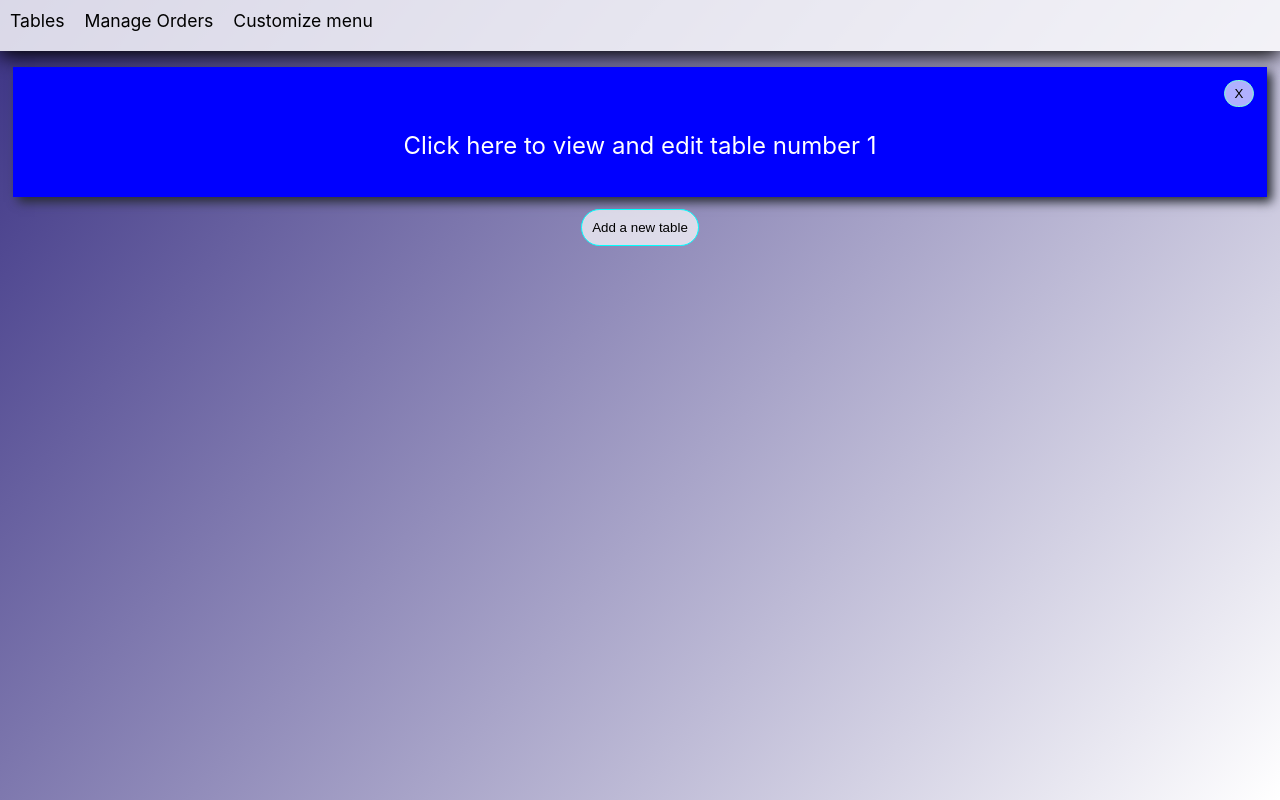
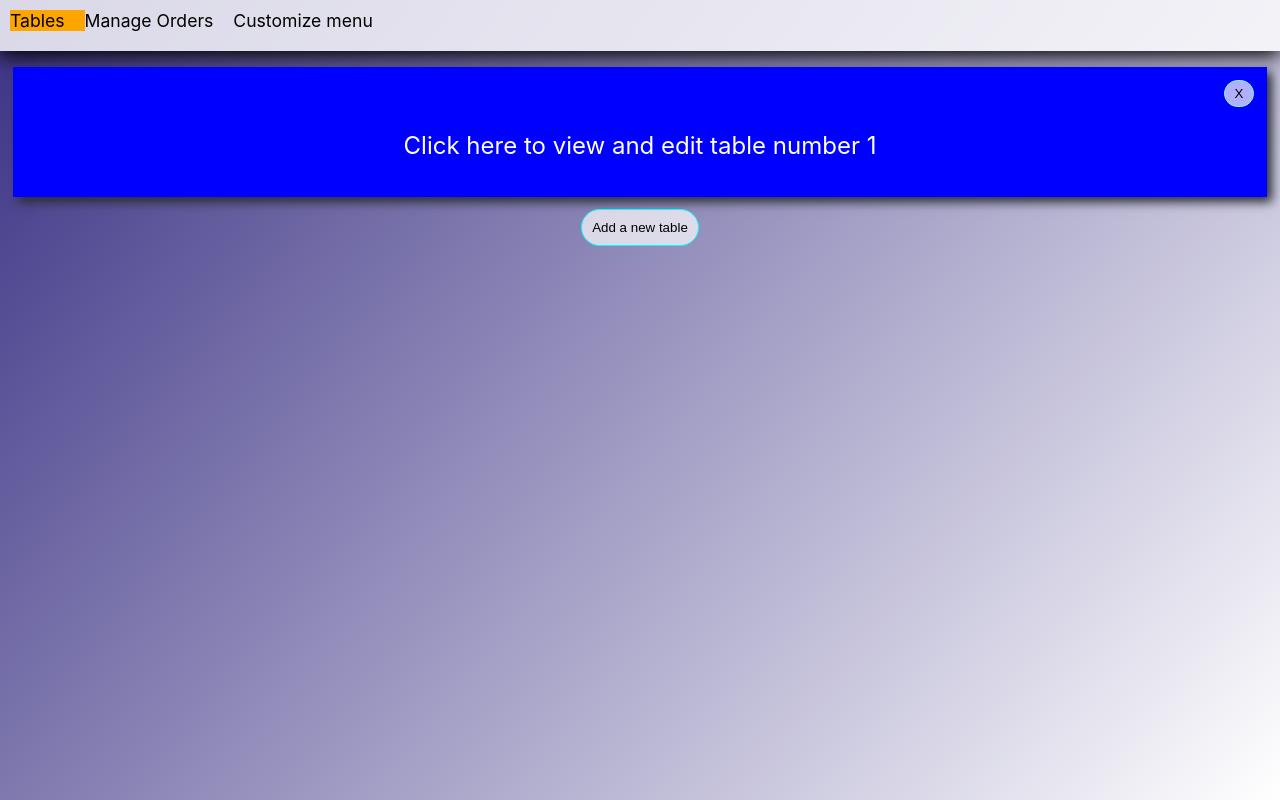
Before and after one commit to catsmonster/Restaurant-app, a React (Create React App) app: page / in a window 1280 px wide. Built offline with nearby package versions, Linux system fonts and the light colour scheme.

Commit message:
added nav active state to navigation

```diff
--- a/src/components/Navigation/Navigation.css
+++ b/src/components/Navigation/Navigation.css
@@ -13,3 +13,7 @@
     cursor: pointer;
     user-select: none;
 }
+
+.navActive {
+    background-color: orange;
+}
--- a/src/components/Navigation/Navigation.js
+++ b/src/components/Navigation/Navigation.js
@@ -1,12 +1,13 @@
 import React from 'react';
 import './Navigation.css';
 
-const Navigation = ({setPath, resetCategoriesState}) => {
+const Navigation = ({setPath, resetCategoriesState, setNavActive, navActive}) => {
+
     return (
             <ul className='NavUl'>
-                <li className='NavLi' onClick={()=> {setPath('tables'); resetCategoriesState();}}>Tables</li>
-                <li className='NavLi' onClick={()=> {setPath('Statistics'); resetCategoriesState();}}>Manage Orders</li>
-                <li className='NavLi' onClick={()=> {setPath('customize'); resetCategoriesState();}}>Customize menu</li>
+                <li className={`NavLi ${navActive===0 ? 'navActive' : ''}`} onClick={()=> {setPath('tables'); resetCategoriesState(); setNavActive(0);}}>Tables</li>
+                <li className={`NavLi ${navActive===1 ? 'navActive' : ''}`} onClick={()=> {setPath('Statistics'); resetCategoriesState(); setNavActive(1);}}>Manage Orders</li>
+                <li className={`NavLi ${navActive===2 ? 'navActive' : ''}`} onClick={()=> {setPath('customize'); resetCategoriesState(); setNavActive(2);}}>Customize menu</li>
             </ul>
         );
 
--- a/src/components/Orders/Orders.js
+++ b/src/components/Orders/Orders.js
@@ -7,7 +7,7 @@ import SearchMenu from "../SearchMenu/SearchMenu";
 import Scroll from "../Scroll";
 import CategoryItem from "../CategoryItem/CategoryItem";
 
-const Orders = ({tempTables, clickedTable, setTempTables, logTables, setLogTables, setMenuSearch, menuSearch, selectedCategory, setSelectedCategory, categoryActive, setCategoryActive, getRelevantOrders, enumerateOrders, path}) => {
+const Orders = ({tempTables, clickedTable, setTempTables, logTables, setLogTables, setMenuSearch, menuSearch, selectedCategory, setSelectedCategory, categoryActive, setCategoryActive, getRelevantOrders, enumerateOrders}) => {
 
     const waitingOrders = getRelevantOrders('waiting');
     const preparedOrders = getRelevantOrders('prepared');
--- a/src/containers/App.js
+++ b/src/containers/App.js
@@ -17,6 +17,7 @@ function App() {
   const [addNewItemtoMenu, setAddNewItemtoMenu] = useState(false);
   const [selectedCategory, setSelectedCategory] = useState('All');
   const [categoryActive, setCategoryActive] = useState(0);
+  const [navActive, setNavActive] = useState(0);
   const [tempTables, setTempTables] = useState([{
     id: 0,
     orders: [],
@@ -70,7 +71,7 @@ function App() {
 
   return (
       <div className="App">
-        <Navigation resetCategoriesState={resetCategoriesState} setPath={setPath} />
+        <Navigation setNavActive={setNavActive} navActive={navActive} resetCategoriesState={resetCategoriesState} setPath={setPath} />
         {path === 'tables' ?
             <Tables clickedTable={clickedTable} setClickedTable={setClickedTable} clickCount={clickCount} setClickCount={setClickCount} setTempTables={setTempTables} tempTables={tempTables} path={path} setPath={setPath}/>
             : path.includes(`order_`) ?
```
